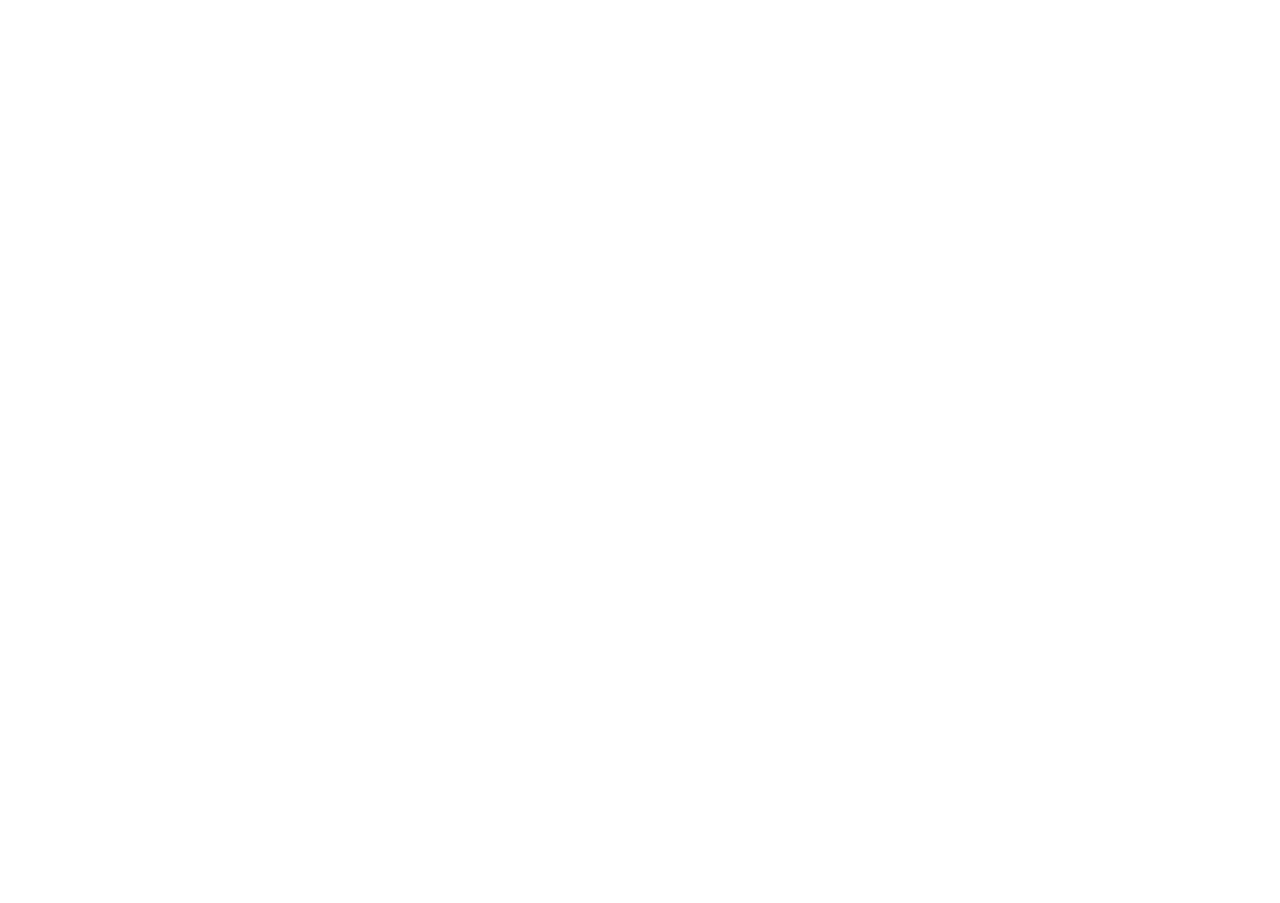
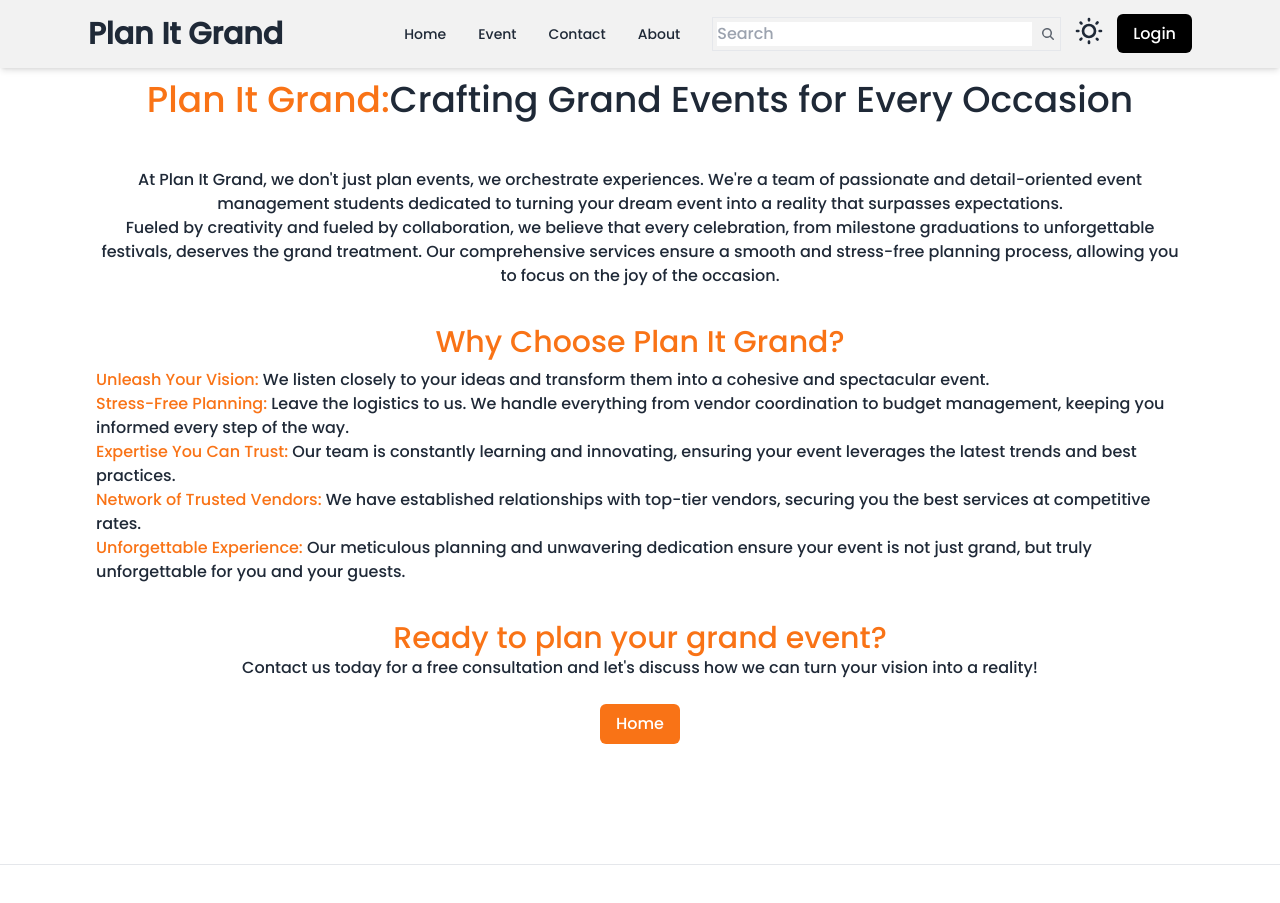
Before and after one commit to gitanjalisoni/PlanItGrand, a React (Vite) app in the folder frontend/: page /about in a window 1280 px wide. Before the commit this address had no page. Shown: the top 903 px of the page. Before the commit the page ends 800 px from the top, so only its background shows below. Built offline with nearby package versions, Linux system fonts and the light colour scheme.

Commit message:
About Section added!

```diff
--- /dev/null
+++ b/frontend/src/About/Aboutus.jsx
@@ -0,0 +1,20 @@
+import React from 'react'
+import Navbar from '../Sections/Navbar'
+import Bottom from '../Sections/Bottom'
+import About from '../Sections/About'
+
+function Aboutus() {
+  return (
+    <>
+    <div>
+    <Navbar />
+    <div className="min-h-screen">
+    <About />
+    </div>
+    <Bottom />
+    </div>
+    </>
+  )
+}
+
+export default Aboutus
--- a/frontend/src/App.jsx
+++ b/frontend/src/App.jsx
@@ -4,6 +4,7 @@
 import Events from './Events/Events';
 import Signup from './Sections/Signup';
 import Contactus from './Contact/Contactus';
+import Aboutus from './About/Aboutus';
 
 function App() {
   return (<>
@@ -13,6 +14,7 @@
       <Route path = "/event" element={<Events/>}/>
       <Route path = "/signup" element={<Signup/>}/>
       <Route path = "/contact" element={<Contactus/>}/>
+      <Route path = "/about" element={<Aboutus/>}/>
     </Routes>
     </div>
     </>
--- /dev/null
+++ b/frontend/src/Sections/About.jsx
@@ -0,0 +1,35 @@
+import React from 'react';
+import {Link} from "react-router-dom"
+function About() {
+  return (
+    <>
+    <div className="max-w-screen-2xl container mx-auto md:px-20 px-4">
+      <div className="mt-20 md:mt-16 p-4 items-center justify-center text-center">
+        <h1 className=" text-2xl md:text-4xl "><span className='text-orange-500'>Plan It Grand:</span>Crafting Grand Events for Every Occasion</h1>
+        <p className="mt-12 ">At Plan It Grand, we don't just plan events, we orchestrate experiences. We're a team of passionate and detail-oriented event management students dedicated to turning your dream event into a reality that surpasses expectations.
+        <br />
+        Fueled by creativity and fueled by collaboration, we believe that every celebration, from milestone graduations to unforgettable festivals, deserves the grand treatment.  Our comprehensive services ensure a smooth and stress-free planning process, allowing you to focus on the joy of the occasion.</p>
+        <h2 className="text-3xl text-center mt-9 text-orange-500">Why Choose Plan It Grand?</h2>
+        <p className="mt-2 text-left"><span className='text-orange-500'>Unleash Your Vision:</span> We listen closely to your ideas and transform them into a cohesive and spectacular event.
+        <br />
+        <span className='text-orange-500'>Stress-Free Planning:</span> Leave the logistics to us. We handle everything from vendor coordination to budget management, keeping you informed every step of the way.
+        <br />
+        <span className='text-orange-500'>Expertise You Can Trust:</span> Our team is constantly learning and innovating, ensuring your event leverages the latest trends and best practices.
+        <br />
+        <span className='text-orange-500'>Network of Trusted Vendors:</span> We have established relationships with top-tier vendors, securing you the best services at competitive rates.
+        <br />
+        <span className='text-orange-500'>Unforgettable Experience:</span> Our meticulous planning and unwavering dedication ensure your event is not just grand, but truly unforgettable for you and your guests.</p>
+
+        <h2 className="text-3xl text-center mt-9 text-orange-500">Ready to plan your grand event?</h2>
+        <p>Contact us today for a free consultation and let's discuss how we can turn your vision into a reality!</p>
+
+        <Link to= "/">
+        <button className="mt-6 bg-orange-500 text-white px-4 py-2 rounded-md hover:bg-orange-700 duration-300">Home</button>
+        </Link>
+      </div>
+    </div>
+    </>
+  )
+}
+
+export default About
--- a/frontend/src/Sections/Bottom.jsx
+++ b/frontend/src/Sections/Bottom.jsx
@@ -4,7 +4,7 @@
   return (
     <div>
         <hr />
-      <footer className="footer p-10 text-orange-500 bottom-0 left-0 right-0 dark:bg-black dark:text-white ">
+      <footer className="footer p-10 text-orange-500 bottom-0 left-0 right-0 dark:bg-black dark:text-orange-500 ">
   <aside>
     <svg width="50" height="50" viewBox="0 0 24 24" xmlns="http://www.w3.org/2000/svg" fillRule="evenodd" clipRule="evenodd" className="fill-current"><path d="M22.672 15.226l-2.432.811.841 2.515c.33 1.019-.209 2.127-1.23 2.456-1.15.325-2.148-.321-2.463-1.226l-.84-2.518-5.013 1.677.84 2.517c.391 1.203-.434 2.542-1.831 2.542-.88 0-1.601-.564-1.86-1.314l-.842-2.516-2.431.809c-1.135.328-2.145-.317-2.463-1.229-.329-1.018.211-2.127 1.231-2.456l2.432-.809-1.621-4.823-2.432.808c-1.355.384-2.558-.59-2.558-1.839 0-.817.509-1.582 1.327-1.846l2.433-.809-.842-2.515c-.33-1.02.211-2.129 1.232-2.458 1.02-.329 2.13.209 2.461 1.229l.842 2.515 5.011-1.677-.839-2.517c-.403-1.238.484-2.553 1.843-2.553.819 0 1.585.509 1.85 1.326l.841 2.517 2.431-.81c1.02-.33 2.131.211 2.461 1.229.332 1.018-.21 2.126-1.23 2.456l-2.433.809 1.622 4.823 2.433-.809c1.242-.401 2.557.484 2.557 1.838 0 .819-.51 1.583-1.328 1.847m-8.992-6.428l-5.01 1.675 1.619 4.828 5.011-1.674-1.62-4.829z"></path></svg>
     <p>Plan It Grand.<br/>Your stress-free partner in planning grand events.</p>
@@ -12,7 +12,7 @@
   <nav>
     <h6 className="footer-title">Social</h6>
     <div className="grid grid-flow-col gap-4">
-      <a><svg xmlns="http://www.w3.org/2000/svg" width="24" height="24" viewBox="0 0 24 24" className="fill-current"><path d="M24 4.557c-.883.392-1.832.656-2.828.775 1.017-.609 1.798-1.574 2.165-2.724-.951.564-2.005.974-3.127 1.195-.897-.957-2.178-1.555-3.594-1.555-3.179 0-5.515 2.966-4.797 6.045-4.091-.205-7.719-2.165-10.148-5.144-1.29 2.213-.669 5.108 1.523 6.574-.806-.026-1.566-.247-2.229-.616-.054 2.281 1.581 4.415 3.949 4.89-.693.188-1.452.232-2.224.084.626 1.956 2.444 3.379 4.6 3.419-2.07 1.623-4.678 2.348-7.29 2.04 2.179 1.397 4.768 2.212 7.548 2.212 9.142 0 14.307-7.721 13.995-14.646.962-.695 1.797-1.562 2.457-2.549z"></path></svg></a>
+      <a><svg xmlns="http://www.w3.org/2000/svg" width="24" height="24" viewBox="0 0 24 24" fill="currentColor"><path d="M8 2H1L9.26086 13.0145L1.44995 21.9999H4.09998L10.4883 14.651L16 22H23L14.3917 10.5223L21.8001 2H19.1501L13.1643 8.88578L8 2ZM17 20L5 4H7L19 20H17Z"></path></svg></a>
       <a><svg xmlns="http://www.w3.org/2000/svg" width="24" height="24" viewBox="0 0 24 24" className="fill-current"><path d="M19.615 3.184c-3.604-.246-11.631-.245-15.23 0-3.897.266-4.356 2.62-4.385 8.816.029 6.185.484 8.549 4.385 8.816 3.6.245 11.626.246 15.23 0 3.897-.266 4.356-2.62 4.385-8.816-.029-6.185-.484-8.549-4.385-8.816zm-10.615 12.816v-8l8 3.993-8 4.007z"></path></svg></a>
       <a><svg xmlns="http://www.w3.org/2000/svg" width="24" height="24" viewBox="0 0 24 24" className="fill-current"><path d="M9 8h-3v4h3v12h5v-12h3.642l.358-4h-4v-1.667c0-.955.192-1.333 1.115-1.333h2.885v-5h-3.808c-3.596 0-5.192 1.583-5.192 4.615v3.385z"></path></svg></a>
     </div>
--- a/frontend/src/Sections/Contact.jsx
+++ b/frontend/src/Sections/Contact.jsx
@@ -16,7 +16,6 @@
 <div className=" w-[500px]">
 <div className="modal-box">
 <form onSubmit={handleSubmit(onSubmit)} method="dialog">
-  {/* if there is a button in form, it will close the modal */}
   <Link to="/" className="btn btn-sm btn-circle btn-ghost absolute right-2 top-2">✕</Link>
 <h3 className="font-bold text-lg">Contact</h3>
 <div className="mt-4 space-y-2">
@@ -61,4 +60,4 @@
 )
 }
 
-export default Contact
+export default Contact;
--- a/frontend/src/Sections/Navbar.jsx
+++ b/frontend/src/Sections/Navbar.jsx
@@ -40,7 +40,7 @@
       <li><a href="/">Home</a></li>
       <li><a href="/Event">Event</a></li>
       <li><a href="/Contact">Contact</a></li>
-      <li><a>About</a></li>
+      <li><a href="/About">About</a></li>
         </>
     )
   return (
--- a/frontend/src/Sections/Tagline.jsx
+++ b/frontend/src/Sections/Tagline.jsx
@@ -18,7 +18,7 @@
 
   </div>
   <div className=" order-1 w-full md:w-1/2">
-    <img src={tagline} className="w-90 h-70 rounded-md mt-12 p-10 " alt="" />
+    <img src={tagline} className="w-90 h-70 rounded-md mt-12 p-10 shadow- "/>
   </div>
   </div>
   </>
```
Also changed, not shown: frontend/public/Contact.png (added).
